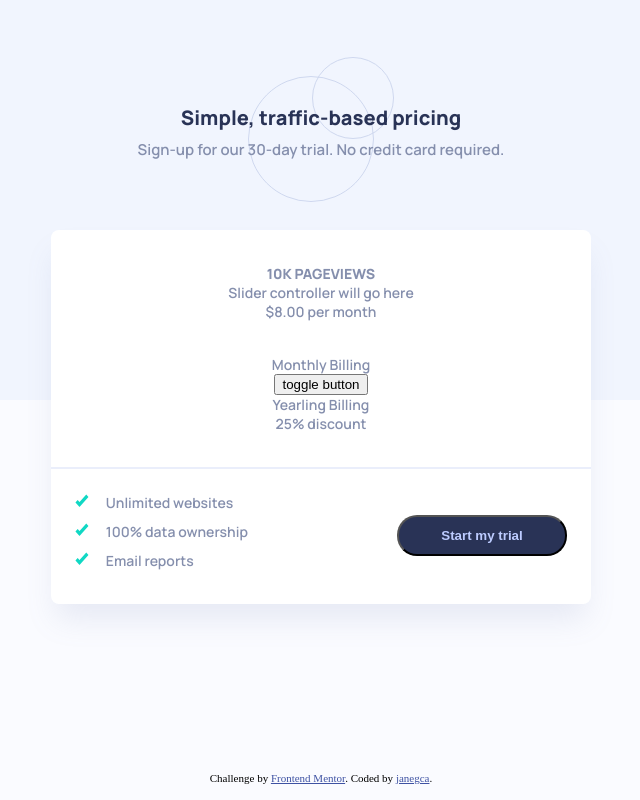
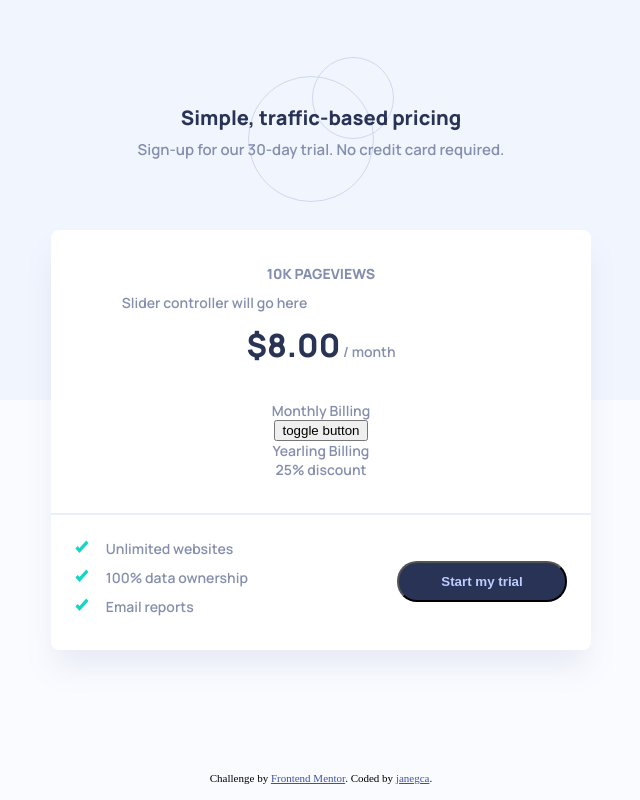
Before and after one commit to janegca/fem-jr-price-comp, a plain HTML site: page index.html in a window 1280 px wide. Shown: the whole page, without its empty margins (319-959 px from the left). Drawn offline with Linux system fonts and the light colour scheme.

Commit message:
STYLE: added style for text in ipc-Card_pricing section

```diff
--- a/index.html
+++ b/index.html
@@ -33,7 +33,9 @@
         <div class="ipc-Card_prices">
           <p><span id="views">10K</span> pageviews</p>
           <div id="slider">Slider controller will go here</div>
-          <p>$<span id="price">8.00</span> per month</p>
+          <p>
+            <strong>$<span id="price">8.00</span></strong> / month
+          </p>
         </div>
         <div class="ipc-Card_billing">
           <p>Monthly Billing</p>
--- a/scss/_ipc-Card.scss
+++ b/scss/_ipc-Card.scss
@@ -22,9 +22,24 @@
 }
 
 /* the Pricing section */
+.ipc-Card_prices > div {
+  width: 279px;
+  line-height: 40px;
+}
+
 .ipc-Card_prices > p:first-of-type {
   font-weight: var(--fw-bold);
   text-transform: uppercase;
+}
+
+.ipc-Card_prices > p:last-of-type {
+  font-size: var(--rs-14);
+}
+
+.ipc-Card_prices > p > strong {
+  font-size: var(--rs-32);
+  font-weight: var(--fw-bold);
+  color: var(--clr-cta-bg);
 }
 
 /* the Billing section */
```
Also changed, not shown: style.min.css.
